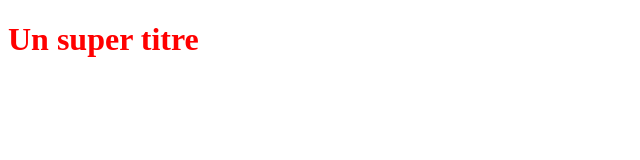
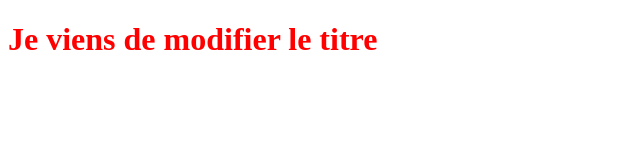
Before and after one commit to Tob229/Openclassroomproject, a plain HTML site: page index.html in a window 1280 px wide. Shown: the whole page, without its empty margins (0-640 px from the left). Drawn offline with Linux system fonts and the light colour scheme.

Commit message:
modification du titre dans l'index.html

```diff
--- a/index.html
+++ b/index.html
@@ -5,6 +5,6 @@
    <link rel="stylesheet" type="text/css" href="styles.css">
 </head>
 <body>
-   <h1>Un super titre</h1>
+   <h1>Je viens de modifier le titre</h1>
 </body>
 </html>
```
